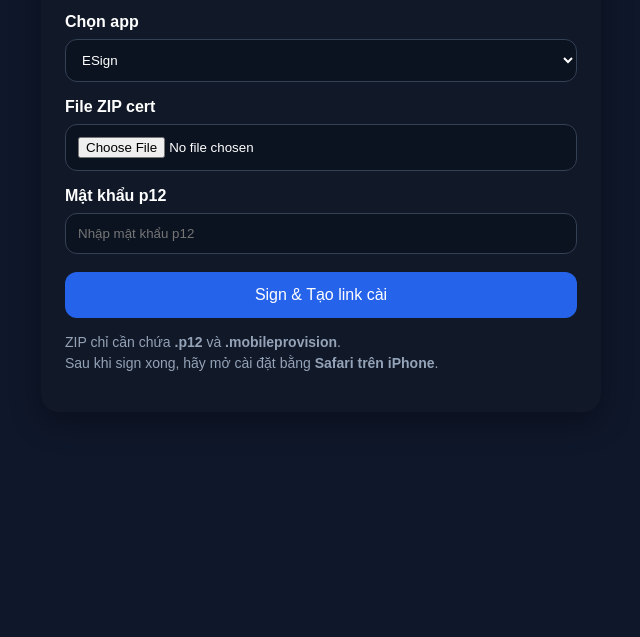
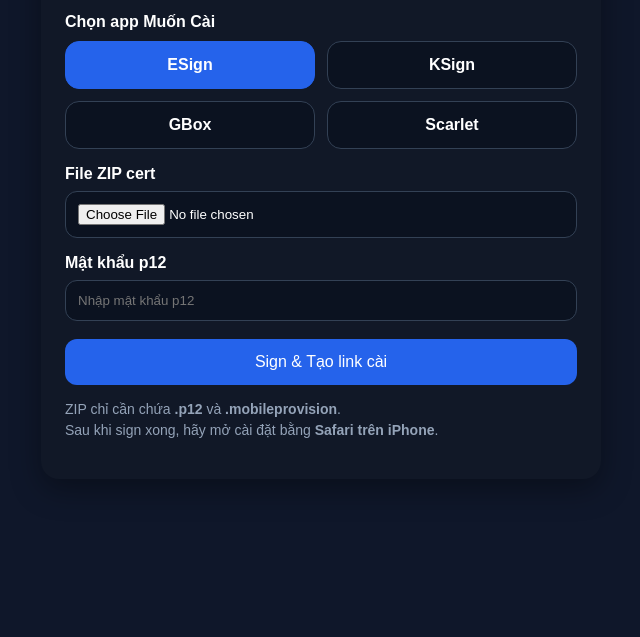
Before and after one commit to haduongyenn-ui/Sign-ipa, a website: page views/index.html in a window 1280 px wide. Shown: the part 163-800 px from the top of the page, without its empty margins (319-959 px from the left). Drawn offline with Linux system fonts and the light colour scheme.

Commit message:
Update index.html

```diff
--- a/views/index.html
+++ b/views/index.html
@@ -3,7 +3,7 @@
 <head>
   <meta charset="UTF-8" />
   <meta name="viewport" content="width=device-width, initial-scale=1.0" />
-  <title>Web Sign IPA</title>
+  <title>Sign IPA</title>
   <style>
     * { box-sizing: border-box; }
     body {
@@ -34,7 +34,35 @@
       margin: 16px 0 8px;
       font-weight: 700;
     }
-    select,
+    .app-grid {
+      display: grid;
+      grid-template-columns: repeat(2, 1fr);
+      gap: 12px;
+      margin-top: 10px;
+    }
+    .app-card {
+      margin: 0;
+      cursor: pointer;
+    }
+    .app-card input {
+      display: none;
+    }
+    .app-card span {
+      display: block;
+      width: 100%;
+      padding: 14px;
+      border-radius: 14px;
+      border: 1px solid #334155;
+      background: #0b1220;
+      color: #fff;
+      text-align: center;
+      font-weight: 700;
+      transition: .2s;
+    }
+    .app-card input:checked + span {
+      background: #2563eb;
+      border-color: #2563eb;
+    }
     input[type="file"],
     input[type="password"] {
       width: 100%;
@@ -82,17 +110,32 @@
 </head>
 <body>
   <div class="wrap">
-    <h1>Web Sign IPA</h1>
+    <h1>Sign IPA</h1>
     <p>Chọn app có sẵn, upload ZIP cert và nhập mật khẩu p12.</p>
 
     <form id="signForm">
-      <label>Chọn app</label>
-      <select name="app" required>
-        <option value="esign">ESign</option>
-        <option value="ksign">KSign</option>
-        <option value="gbox">GBox</option>
-        <option value="scarlet">Scarlet</option>
-      </select>
+      <label>Chọn app Muốn Cài</label>
+      <div class="app-grid">
+        <label class="app-card">
+          <input type="radio" name="app" value="esign" checked>
+          <span>ESign</span>
+        </label>
+
+        <label class="app-card">
+          <input type="radio" name="app" value="ksign">
+          <span>KSign</span>
+        </label>
+
+        <label class="app-card">
+          <input type="radio" name="app" value="gbox">
+          <span>GBox</span>
+        </label>
+
+        <label class="app-card">
+          <input type="radio" name="app" value="scarlet">
+          <span>Scarlet</span>
+        </label>
+      </div>
 
       <label>File ZIP cert</label>
       <input type="file" name="certzip" accept=".zip" required>
```
